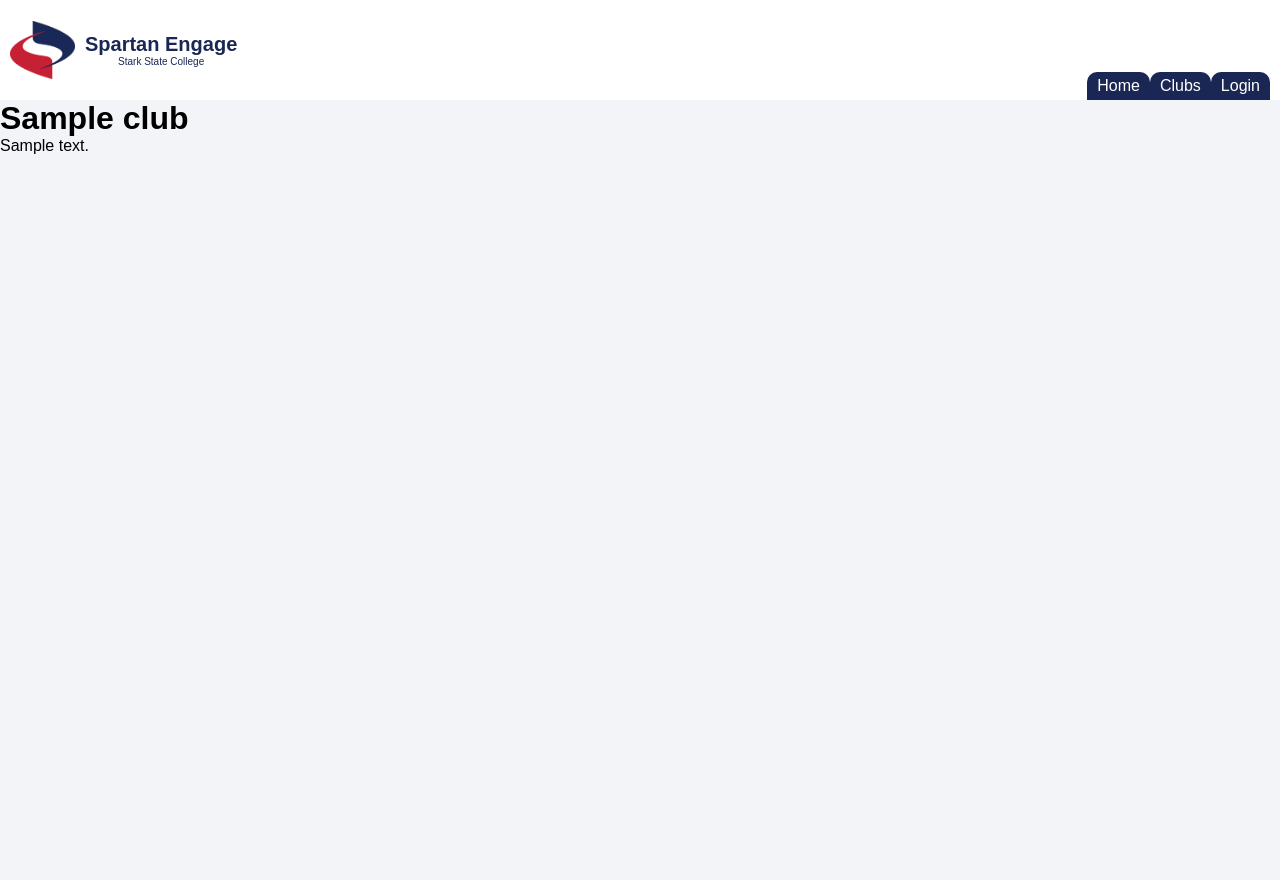
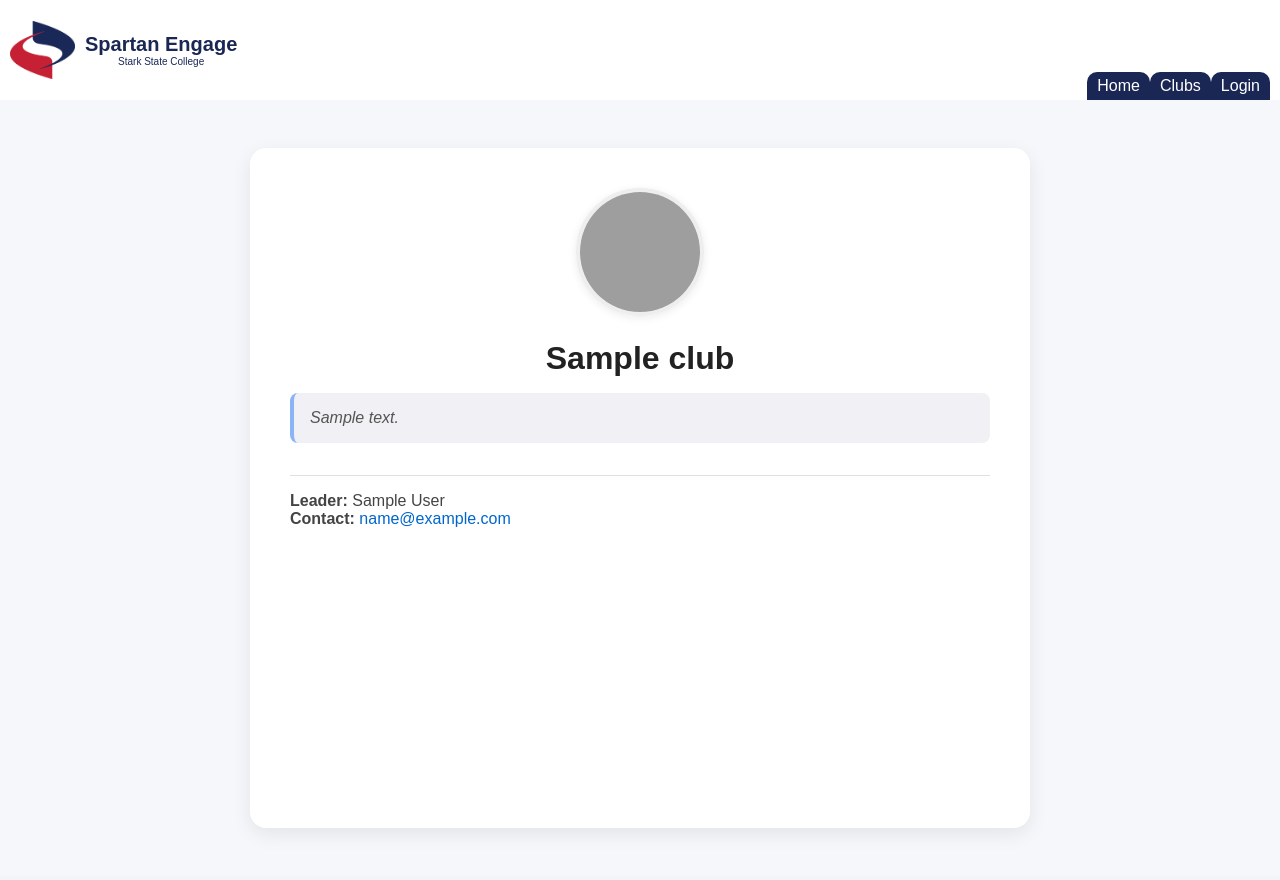
Before and after one commit to zszillat/starkstate-events-web-app, a Django app: page /club/1 in a window 1280 px wide. Run offline with Django 4.2, Linux system fonts and the light colour scheme; tables that the repository leaves empty hold one stand-in row (values such as "Sample post"); grey boxes are pictures that could not be loaded.

Commit message:
Update styles for Clubs/Club Pages

```diff
--- a/main/templates/club.html
+++ b/main/templates/club.html
@@ -5,11 +5,23 @@
 
 {% block content %}
 <link rel="stylesheet" href="{% static 'css/club.css' %}">
-<main>
 
-    <h1>{{ club.name }}</h1>
-    <p>{{club.description}}</p>
+<main class="club-container">
+    <div class="club-card">
 
+        <img class="club-pfp" src="{{ club.pfp.url }}" alt="{{ club.name }} profile picture">
+
+        <h1 class="club-title">{{ club.name }}</h1>
+
+        <blockquote class="club-quote">
+            {{ club.description }}
+        </blockquote>
+
+        <div class="club-meta">
+            <p><strong>Leader:</strong> {{ club.leader.first_name }} {{ club.leader.last_name }}</p>
+            <p><strong>Contact:</strong> <a href="mailto:{{ club.leader.email }}">{{ club.leader.email }}</a></p>
+        </div>
+    </div>
 </main>
-
 {% endblock %}
+{% comment %} TODO Add Club's future and past events {% endcomment %}
--- a/static/css/club.css
+++ b/static/css/club.css
@@ -0,0 +1,64 @@
+.club-container {
+    display: flex;
+    justify-content: center;
+    padding: 3rem 1rem;
+    background-color: #f5f7fa;
+    min-height: 85vh;
+}
+
+.club-card {
+    background: white;
+    border-radius: 16px;
+    box-shadow: 0 6px 20px rgba(0, 0, 0, 0.08);
+    padding: 2.5rem;
+    max-width: 700px;
+    width: 100%;
+    text-align: center;
+    position: relative;
+}
+
+.club-pfp {
+    width: 120px;
+    height: 120px;
+    object-fit: cover;
+    border-radius: 50%;
+    margin: 0 auto 1.5rem;
+    display: block;
+    border: 4px solid #eee;
+    box-shadow: 0 2px 8px rgba(0,0,0,0.08);
+}
+
+.club-title {
+    font-size: 2rem;
+    font-weight: 700;
+    color: #222;
+    margin-bottom: 1rem;
+}
+
+.club-quote {
+    font-style: italic;
+    color: #555;
+    background-color: #f0f0f5;
+    border-left: 4px solid #8ab4f8;
+    padding: 1rem;
+    border-radius: 8px;
+    margin-bottom: 2rem;
+    text-align: left;
+}
+
+.club-meta {
+    font-size: 1rem;
+    color: #444;
+    text-align: left;
+    border-top: 1px solid #e0e0e0;
+    padding-top: 1rem;
+}
+
+.club-meta a {
+    color: #0066cc;
+    text-decoration: none;
+}
+
+.club-meta a:hover {
+    text-decoration: underline;
+}
```
Also changed, not shown: main/templates/clubs.html (+7 -3 lines), static/css/clubs.css (+56 -8 lines).
